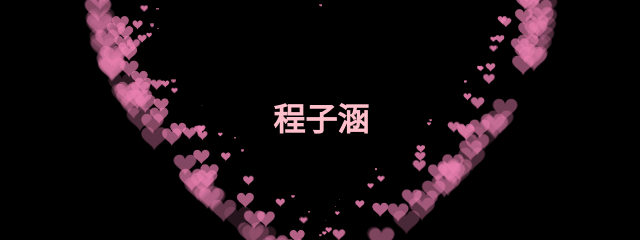
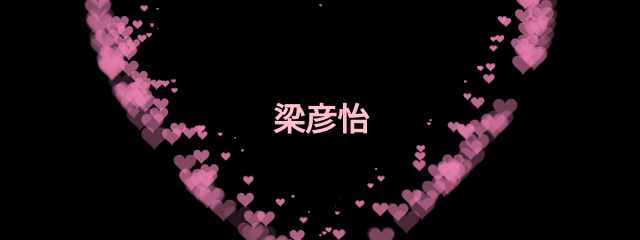
Before and after one commit to Zhengyici/loveliang, a plain HTML site: page index.html in a window 1280 px wide. Shown: the part 312-552 px from the top of the page, 319-959 px from the left. Drawn offline with Linux system fonts and the light colour scheme.

Commit message:
Update index.html

```diff
--- a/index.html
+++ b/index.html
@@ -18,7 +18,7 @@ canvas {
 }</style>
 </head>
 <body>
-<!-- <h1 style="color: pink ;">程子涵</h1> -->
+<!-- <h1 style="color: pink ;">梁彦怡</h1> -->
 
 <style type="text/css">
   #shi
@@ -73,7 +73,7 @@ canvas {
 
 <div style="position:fixed;top: 49%;left: 50%;margin-left: -50px;margin-top: -50px;z-index: 999;
 width: 100px;height: 100px;text-align:center;line-height:100px">
-<h1 style="color: pink ; margin-top: 40%; "align="center" >程子涵</h1>
+<h1 style="color: pink ; margin-top: 40%; "align="center" >梁彦怡</h1>
 </div>
 
 
```
